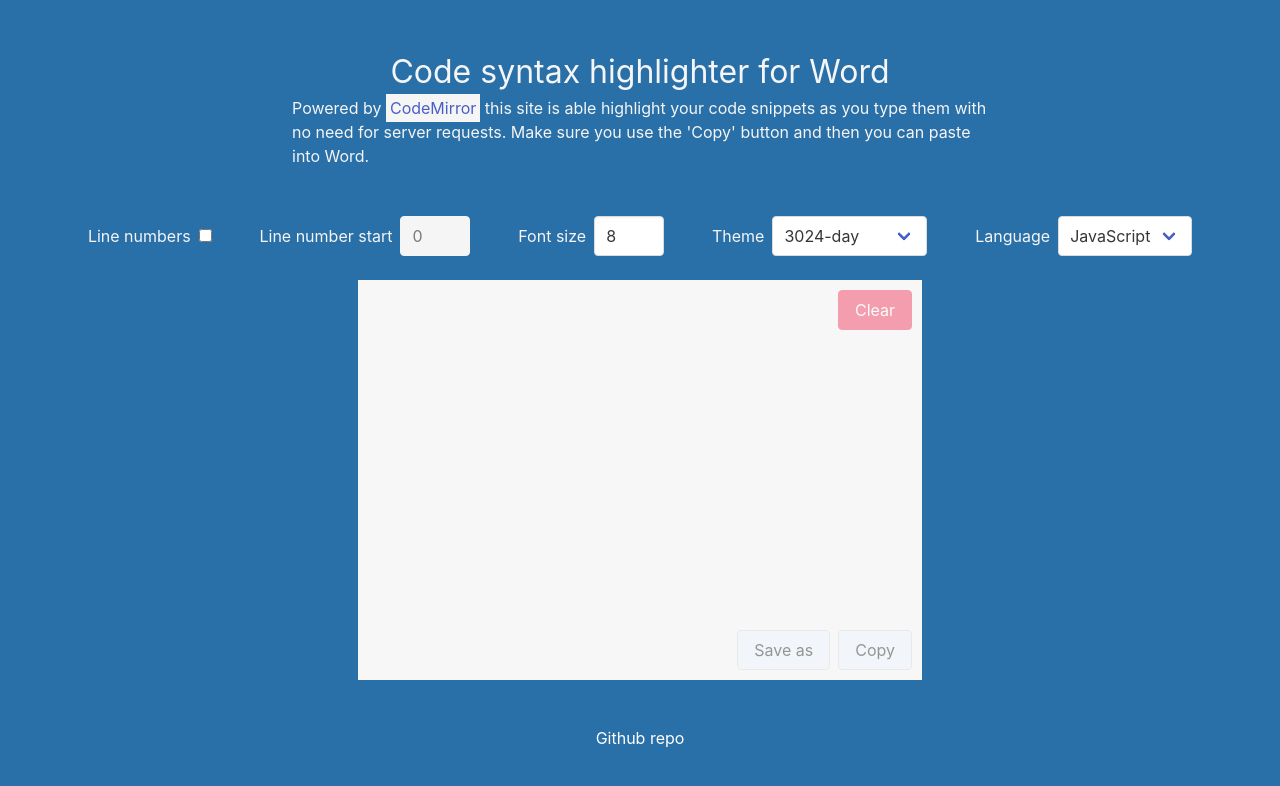
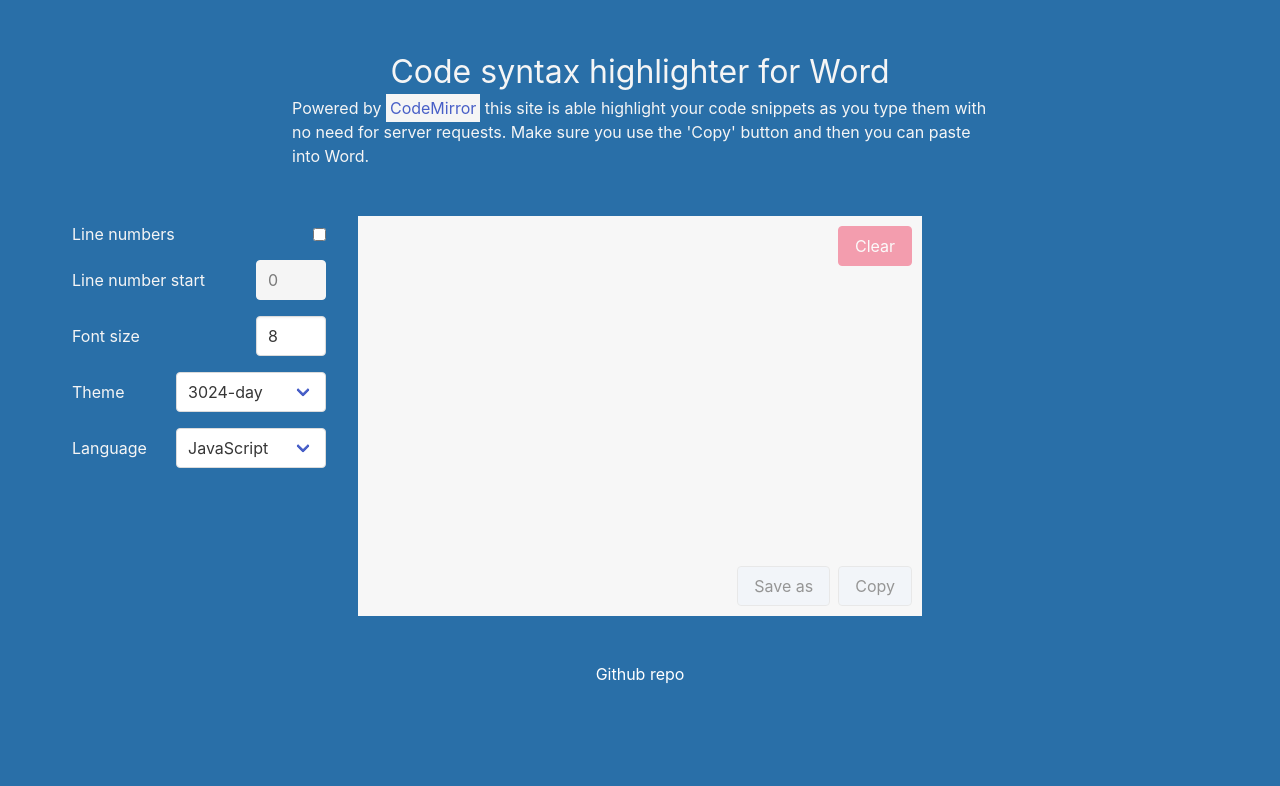
Before and after one commit to too-old-to-code/syntax-highlighter, a React (Create React App) app: page / in a window 1280 px wide. Shown: the top 786 px of the page. Built offline with nearby package versions, Linux system fonts and the light colour scheme.

Commit message:
Change the layout

```diff
--- a/src/App.js
+++ b/src/App.js
@@ -86,10 +86,10 @@ function App() {
         <div className="container">
           <PageTitle text="Code syntax highlighter for Word" />
 
-          <ControlPanel dispatch={dispatch} />
-
           <div className="columns">
-            <div className="column"></div>
+            <div className="column">
+              <ControlPanel dispatch={dispatch} />
+            </div>
             <div className="column is-half" style={{ position: "relative" }}>
               <div
                 style={{
--- a/src/ControlPanel.js
+++ b/src/ControlPanel.js
@@ -21,11 +21,17 @@ const Options = ({ options }) => {
 
 export const ControlPanel = ({ dispatch }) => {
   const store = useContext(StoreContext);
-
   return (
-    <div className="level has-text-light">
-      <div className="level-item has-text-centered">
-        <div>
+    <div
+      className="has-text-light is-flex "
+      style={{
+        display: "flex",
+        flexDirection: "column",
+        maxWidth: "280px",
+        margin: "auto",
+      }}
+    >
+      <div className="level-item has-text-centered m-2 is-flex is-justify-content-space-between">
         <label className="checkbox mr-2">Line numbers</label>
         <input
           type="checkbox"
@@ -47,9 +53,8 @@ export const ControlPanel = ({ dispatch }) => {
           }}
         />
       </div>
-      </div>
 
-      <div className="level-item has-text-centered">
+      <div className="level-item has-text-centered m-2 is-flex is-justify-content-space-between">
         <label className="mr-2">Line number start</label>
         <input
           className="input"
@@ -63,7 +68,7 @@ export const ControlPanel = ({ dispatch }) => {
         />
       </div>
 
-      <div className="level-item has-text-centered">
+      <div className="level-item has-text-centered m-2 is-flex is-justify-content-space-between">
         <label className="mr-2">Font size</label>
         <input
           className="input"
@@ -74,11 +79,12 @@ export const ControlPanel = ({ dispatch }) => {
         />
       </div>
 
-      <div className="level-item has-text-centered">
+      <div className="level-item has-text-centered m-2 is-flex is-justify-content-space-between">
         <label className="mr-2">Theme</label>
         <div className="select">
           <select
             value={store.currentTheme}
+            style={{ width: "150px" }}
             onChange={({ target }) => dispatch(changeTheme(target.value))}
           >
             <Options options={themeOptions} />
@@ -86,10 +92,11 @@ export const ControlPanel = ({ dispatch }) => {
         </div>
       </div>
 
-      <div className="level-item has-text-centered">
+      <div className="level-item has-text-centered m-2 is-flex is-justify-content-space-between">
         <label className="mr-2">Language</label>
         <div className="select">
           <select
+            style={{ width: "150px" }}
             value={store.currentLanguage}
             onChange={({ target }) => dispatch(changeLanguage(target.value))}
           >
@@ -99,4 +106,87 @@ export const ControlPanel = ({ dispatch }) => {
       </div>
     </div>
   );
+
+  // return (
+  //   <div
+  //     className="has-text-light"
+  //     style={{ display: "flex", flexDirection: "column" }}
+  //   >
+  //     <div className="level-item has-text-centered m-2 is-flex is-justify-content-space-between">
+  //       {/* <div> */}
+  //       <label className="checkbox mr-2">Line numbers</label>
+  //       <input
+  //         type="checkbox"
+  //         checked={store.lineNumbers}
+  //         onChange={async () => {
+  //           dispatch(toggleLineNumbers());
+  //           if (!store.lineNumbers) {
+  //             dispatch(
+  //               addToast(
+  //                 {
+  //                   message:
+  //                     "The line numbers are not visible on this page but will be present when you paste into Word",
+  //                   date: Date.now(),
+  //                 },
+  //                 dispatch
+  //               )
+  //             );
+  //           }
+  //         }}
+  //       />
+  //       {/* </div> */}
+  //     </div>
+
+  //     <div className="level-item has-text-centered m-2 is-flex is-justify-content-space-between">
+  //       <label className="mr-2">Line number start</label>
+  //       <input
+  //         className="input"
+  //         disabled={!store.lineNumbers}
+  //         type="number"
+  //         value={store.lineNumberStart}
+  //         style={{ maxWidth: "70px" }}
+  //         onChange={({ target }) =>
+  //           dispatch(changeLineNumberStart(target.value))
+  //         }
+  //       />
+  //     </div>
+
+  //     <div className="level-item has-text-centered m-2 is-flex is-justify-content-space-between">
+  //       <label className="mr-2">Font size</label>
+  //       <input
+  //         className="input"
+  //         type="number"
+  //         value={store.fontSize}
+  //         style={{ maxWidth: "70px" }}
+  //         onChange={({ target }) => dispatch(changeFontSize(target.value))}
+  //       />
+  //     </div>
+
+  //     <div className="level-item has-text-centered m-2 is-flex is-justify-content-space-between">
+  //       <label className="mr-2">Theme</label>
+  //       <div className="select">
+  //         <select
+  //           value={store.currentTheme}
+  //           style={{ width: "150px" }}
+  //           onChange={({ target }) => dispatch(changeTheme(target.value))}
+  //         >
+  //           <Options options={themeOptions} />
+  //         </select>
+  //       </div>
+  //     </div>
+
+  //     <div className="level-item has-text-centered m-2 is-flex is-justify-content-space-between">
+  //       <label className="mr-2">Language</label>
+  //       <div className="select">
+  //         <select
+  //           style={{ width: "150px" }}
+  //           value={store.currentLanguage}
+  //           onChange={({ target }) => dispatch(changeLanguage(target.value))}
+  //         >
+  //           <Options options={languageOptions} />
+  //         </select>
+  //       </div>
+  //     </div>
+  //   </div>
+  // );
 };
--- a/src/languages.js
+++ b/src/languages.js
@@ -7,3 +7,4 @@ import "codemirror/mode/htmlembedded/htmlembedded";
 import "codemirror/mode/python/python";
 import "codemirror/mode/sql/sql";
 import "codemirror/mode/clike/clike";
+import "codemirror/mode/jsx/jsx";
--- a/src/options/languages.js
+++ b/src/options/languages.js
@@ -8,4 +8,5 @@ export const languageOptions = [
   { value: "python", text: "Python" },
   { value: "sql", text: "SQL" },
   { value: "text/x-java", text: "Java" },
+  { value: "text/typescript-jsx", text: "JSX" },
 ];
```
Lines whose indentation alone changed are shown as unchanged.
